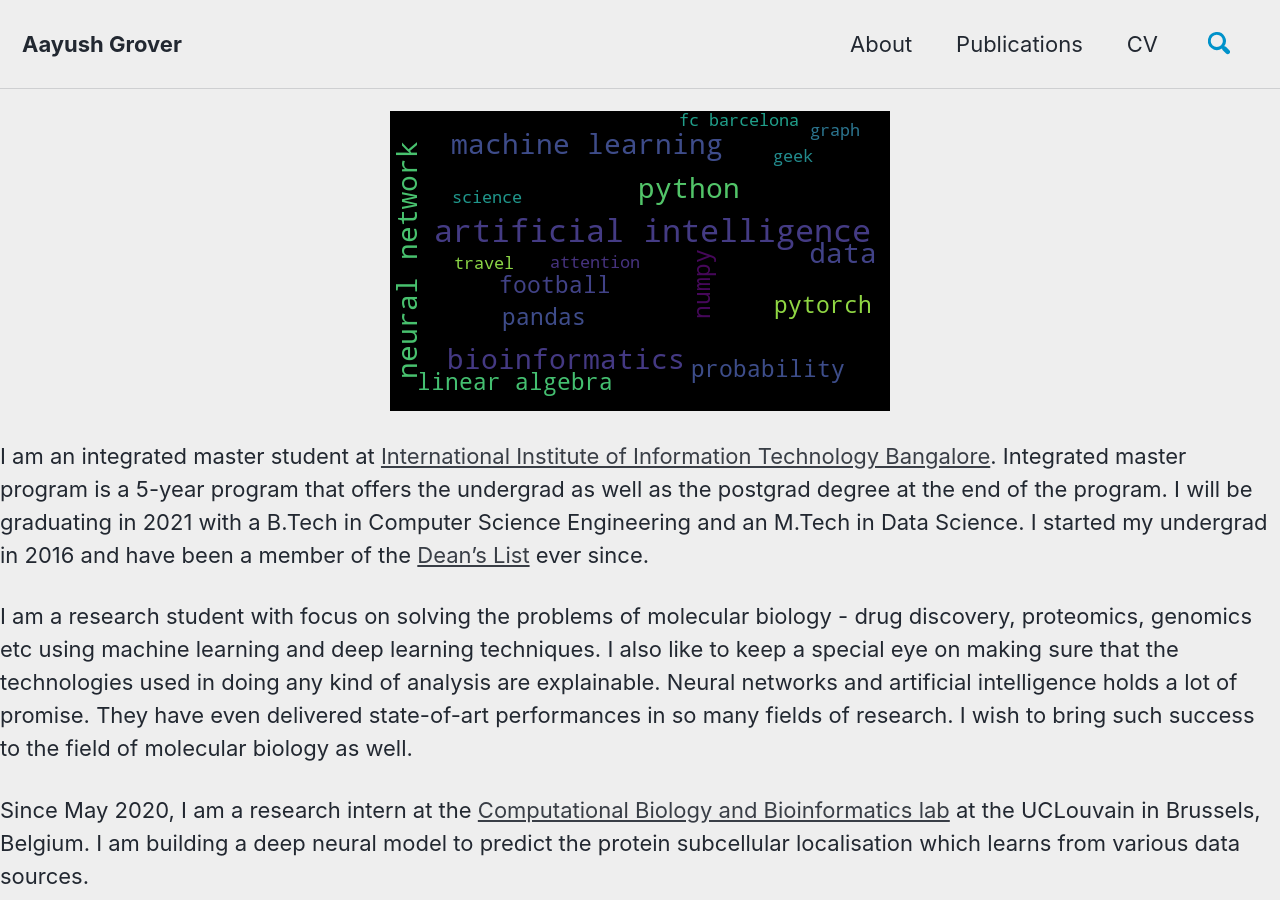
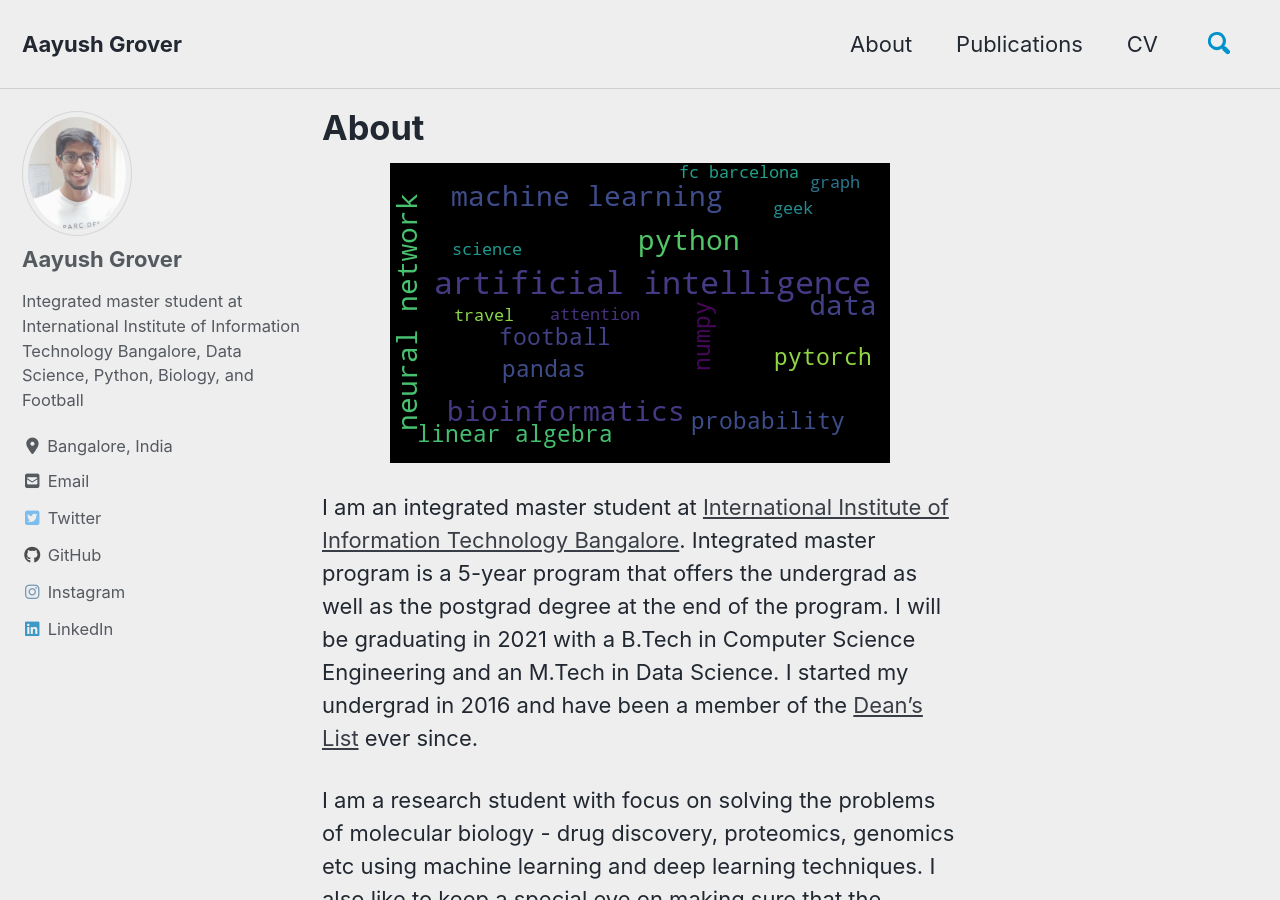
Before and after one commit to AayushGrover/AayushGrover.github.io, a Jekyll site: the page built from _pages/about.md, in a window 1280 px wide and 900 px high. Built offline with Jekyll 4.4.1, drawn with Linux system fonts in a browser that asks for light colours; cached includes are drawn as plain includes; nearby versions of some CDN libraries; our own code applies the rules of GitHub Pages for plain Markdown files; part of the change alters nothing that is shown.

Commit message:
Update _config.yml

```diff
--- a/_config.yml
+++ b/_config.yml
@@ -281,6 +281,18 @@ defaults:
       layout: single
       author_profile: true
 #       read_time: true
-      comments: # true
+#       comments: # true
 #       share: true
 #       related: true
+
+  # _pages
+  - scope:
+      path: ""
+      type: pages
+    values:
+      layout: single
+      author_profile: true
+#       read_time: true
+#       comments: # true
+#       share: true
+#       related: true
```
